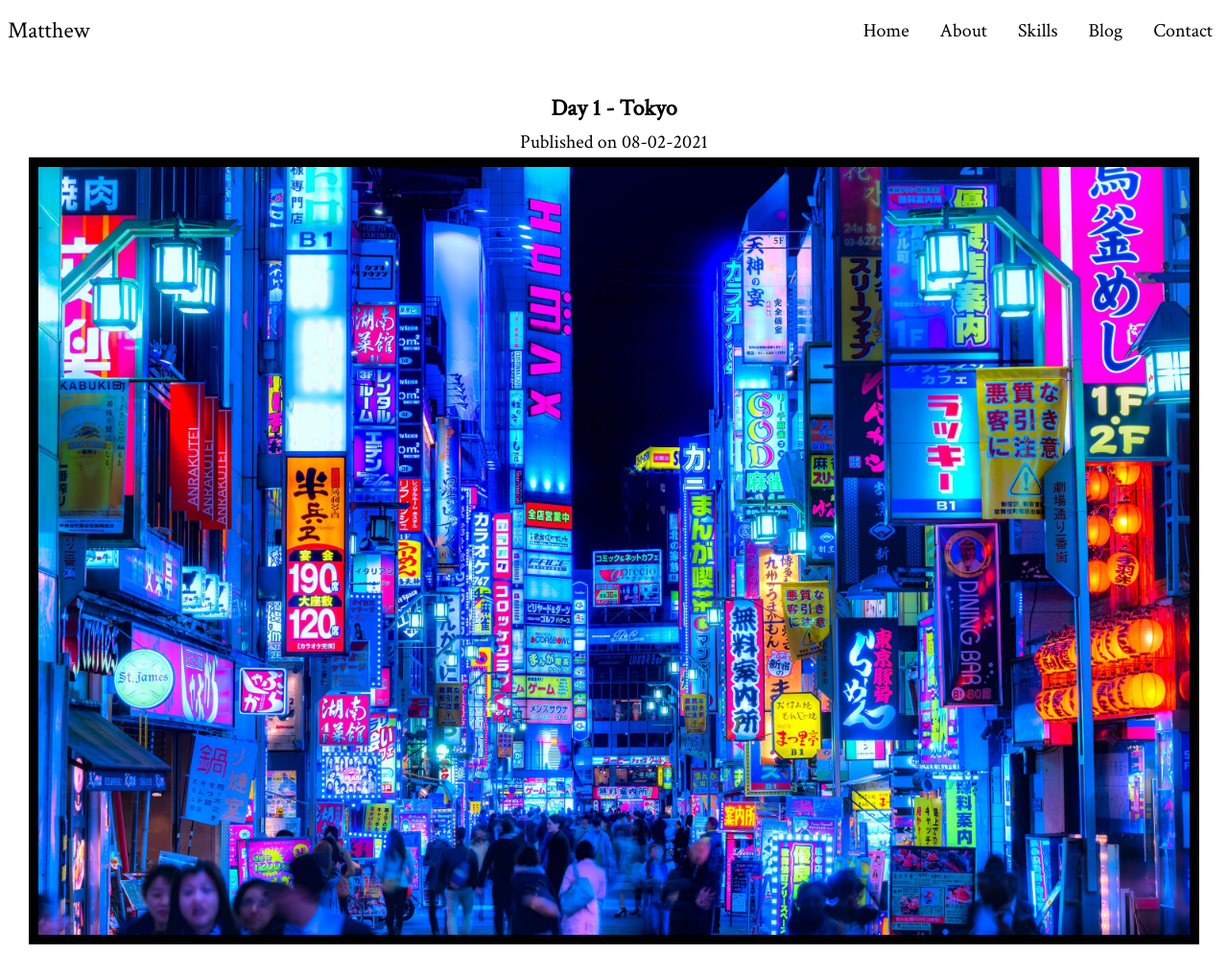
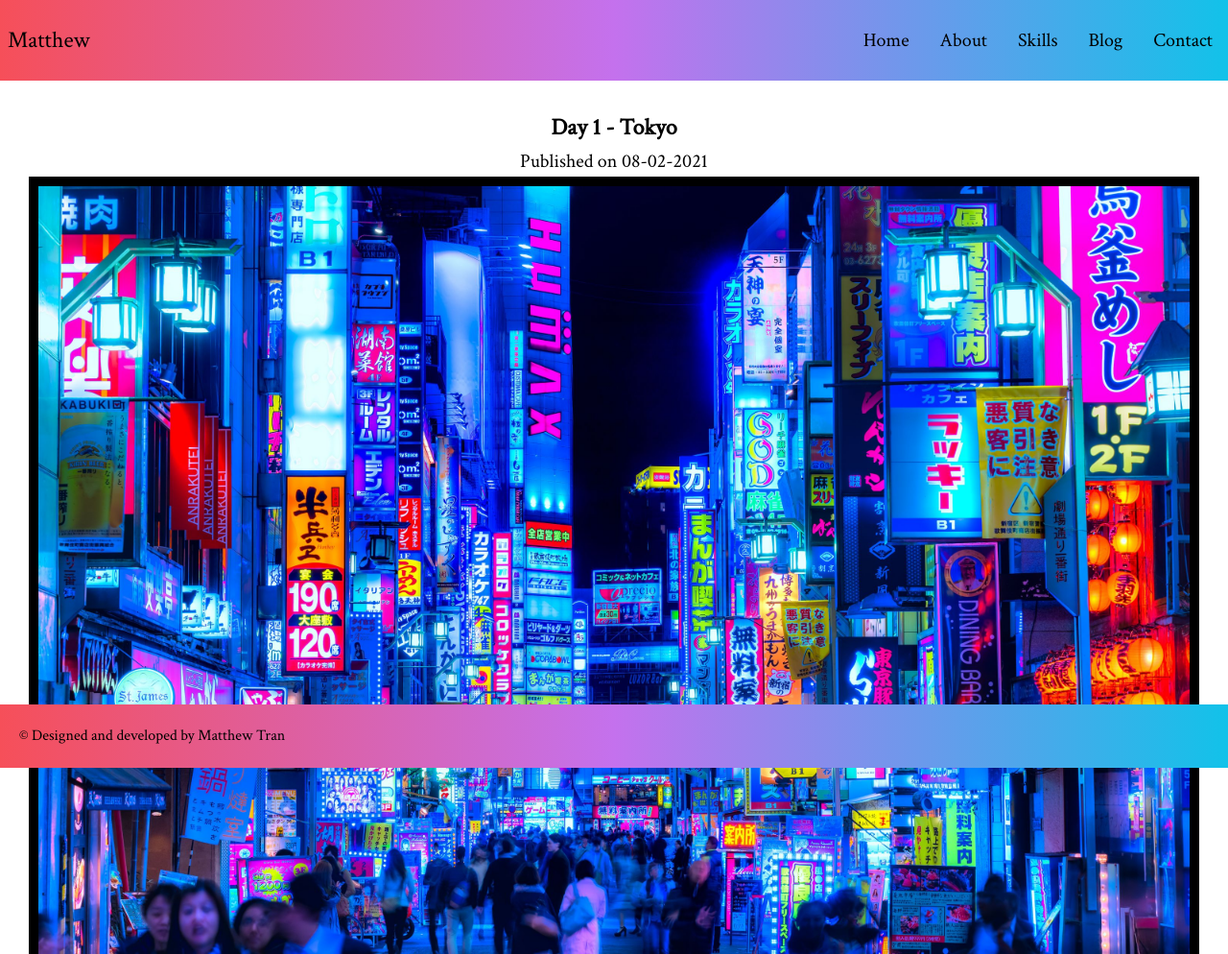
Before and after one commit to mattty-t/mattty-t.github.io, a plain HTML site: page blog.html in a window 1280 px wide. Shown: the top 994 px of the page at 96% size. Drawn offline with Linux system fonts and the light colour scheme.

Commit message:
added colour styling to nav bar and footer

```diff
--- a/blog.html
+++ b/blog.html
@@ -110,7 +110,12 @@
 </section>
 
 
-
+<!-- footer  -->
+<footer>
+    <div class="footer">
+        <p class="copyright">© Designed and developed by Matthew Tran</p>
+    </div>
+</footer>
 
 
 
--- a/style.css
+++ b/style.css
@@ -29,8 +29,12 @@ a {
   justify-content: space-between;
   align-items: center;
   font-size: 20px;
-  /* border: 2px solid aqua; */
   width: 100%;
+  padding-top: 10px;
+  padding-bottom: 10px;
+  background: #12c2e9;
+  background: -webkit-linear-gradient(to right, #f64f59, #c471ed, #12c2e9);
+  background: linear-gradient(to right, #f64f59, #c471ed, #12c2e9);
 }
 
 .logo {
@@ -46,6 +50,7 @@ a {
 
 .navbar-links li {
   list-style: none;
+  width: 100%;
 }
 
 .navbar-links li a {
@@ -143,8 +148,13 @@ a {
     position: fixed;
     padding: 20px;
     bottom: 0;
-    background: grey;
+
     width:100%;
+
+    background: #12c2e9;  /* fallback for old browsers */
+background: -webkit-linear-gradient(to right, #f64f59, #c471ed, #12c2e9);  /* Chrome 10-25, Safari 5.1-6 */
+background: linear-gradient(to right, #f64f59, #c471ed, #12c2e9); /* W3C, IE 10+/ Edge, Firefox 16+, Chrome 26+, Opera 12+, Safari 7+ */
+
   }
 
 /* about me page  */
@@ -174,7 +184,6 @@ margin: auto;
   align-items: center;
   width: 100%;
   padding: 100px;
-  background: aqua;
 }
 
 .skill-logo ul {
```
Also changed, not shown: contact.html (+8 -0 lines), 1 other file.
